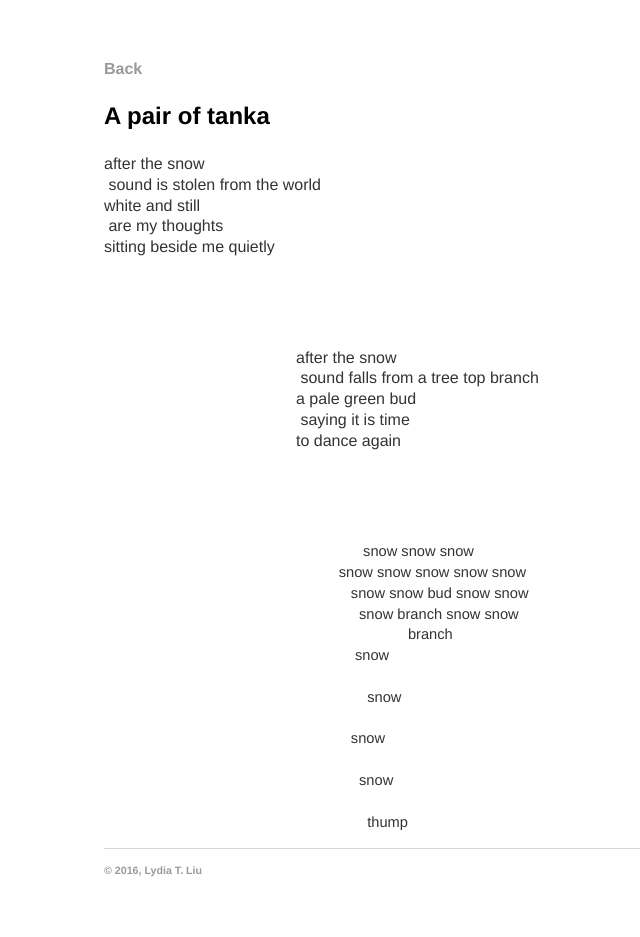
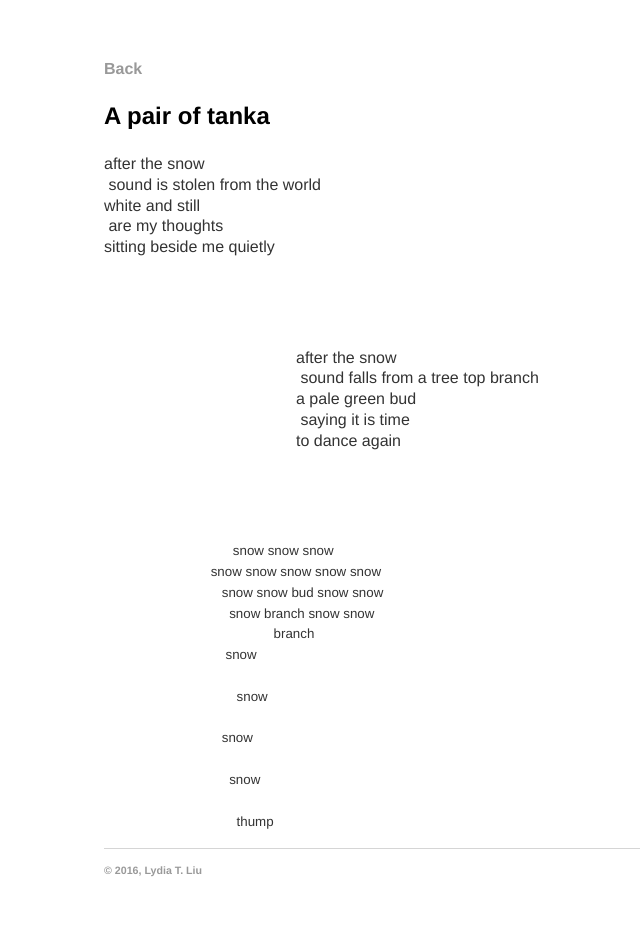
Before and after one commit to serenalwang/serenalwang.github.io, a Jekyll site: the page built from poems/one.md, in a window 1280 px wide. Shown: the whole page, without its empty margins (88-728 px from the left). Built offline with Jekyll 4.4.1, drawn with Linux system fonts in a browser that asks for light colours.

Commit message:
Update one.md

```diff
--- a/poems/one.md
+++ b/poems/one.md
@@ -31,7 +31,7 @@ to dance again
 &nbsp;
 
 
-<span style ="display:inline-block;font-size: 11pt;margin-left:16em;">
+<span style ="display:inline-block;font-size: 10pt;margin-left:8em;">
 &nbsp;&nbsp;&nbsp;&nbsp;&nbsp;&nbsp;snow snow snow
 snow snow snow snow snow
 &nbsp;&nbsp;&nbsp;snow snow bud snow snow
```
